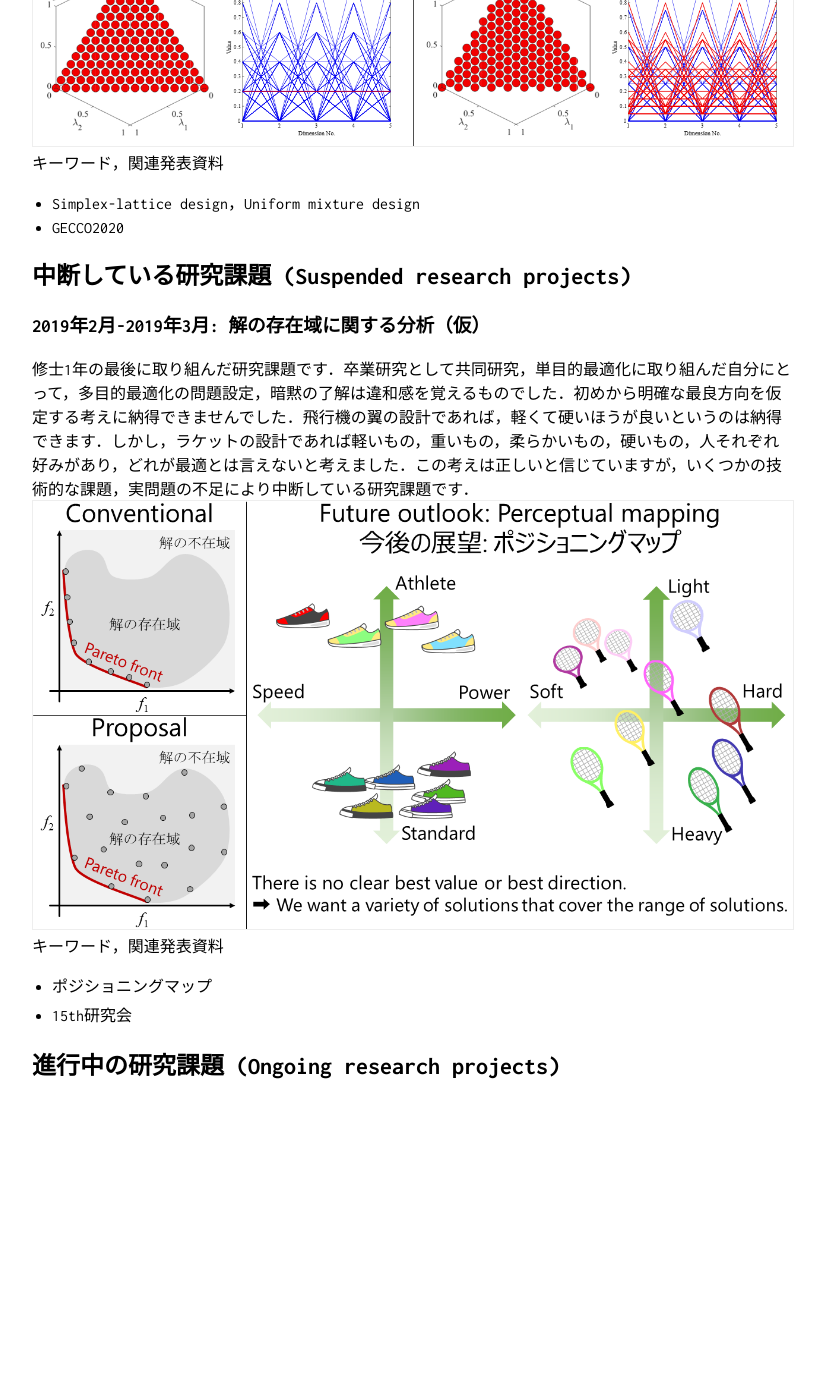
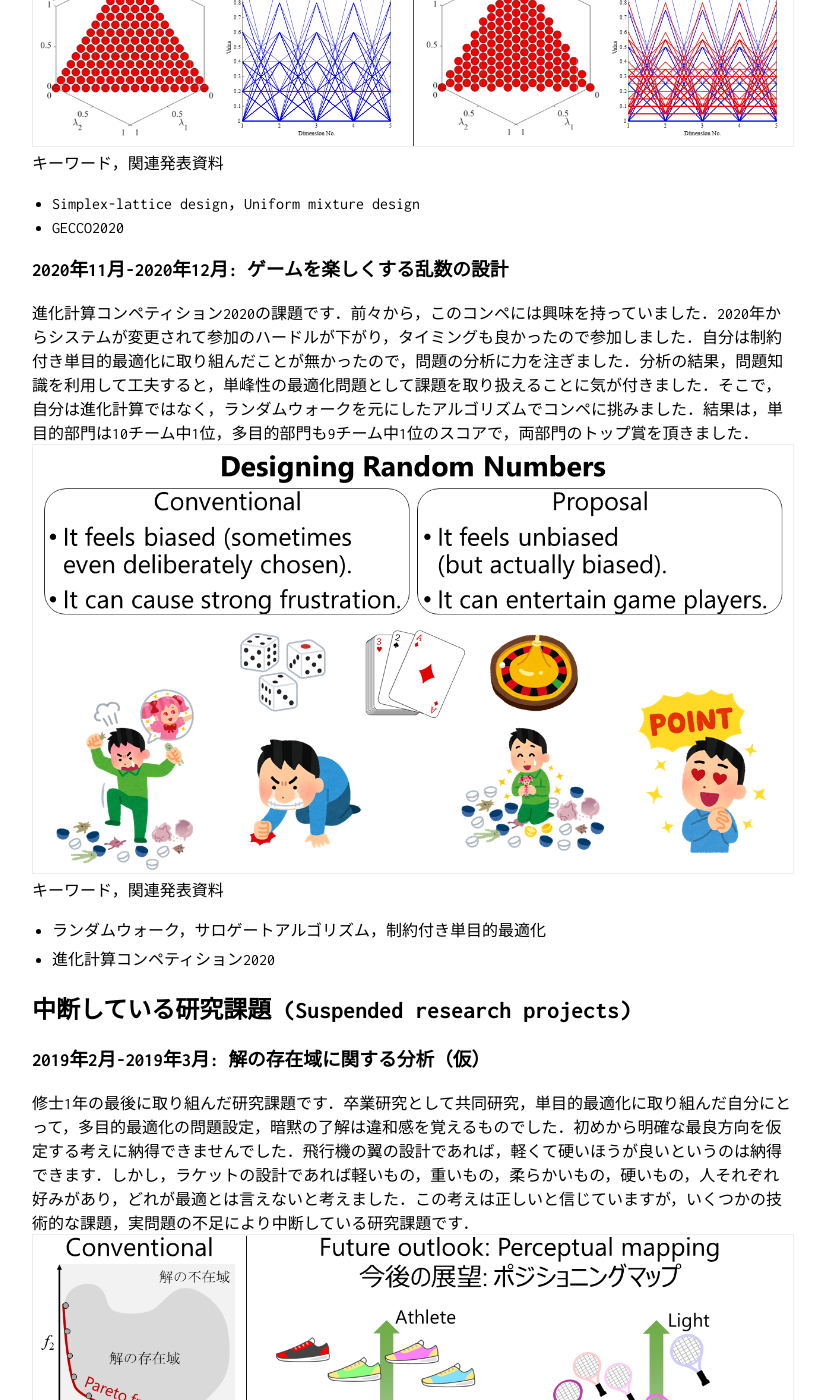
Before and after one commit to tomtkg/tomtkg.github.io, a Jekyll site: the page built from researchJP.md, in a window 1280 px wide and 1400 px high, scrolled down 3842 px. Shown: the whole window, without its empty margins (228-1053 px from the left). Built offline with Jekyll 4.4.1, drawn with Linux system fonts in a browser that asks for light colours; before the commit the page ends 4923 px from its top, so only the background shows below that.

Commit message:
Add comp2020

```diff
--- a/researchJP.md
+++ b/researchJP.md
@@ -43,6 +43,13 @@ title: Tom TKG's Homepage
 - Simplex-lattice design，Uniform mixture design
 - GECCO2020
 
+### 2020年11月-2020年12月: ゲームを楽しくする乱数の設計
+進化計算コンペティション2020の課題です．前々から，このコンペには興味を持っていました．2020年からシステムが変更されて参加のハードルが下がり，タイミングも良かったので参加しました．自分は制約付き単目的最適化に取り組んだことが無かったので，問題の分析に力を注ぎました．分析の結果，問題知識を利用して工夫すると，単峰性の最適化問題として課題を取り扱えることに気が付きました．そこで，自分は進化計算ではなく，ランダムウォークを元にしたアルゴリズムでコンペに挑みました．結果は，単目的部門は10チーム中1位，多目的部門も9チーム中1位のスコアで，両部門のトップ賞を頂きました．
+<img src="image/comp2020.png">
+キーワード，関連発表資料
+- ランダムウォーク，サロゲートアルゴリズム，制約付き単目的最適化
+- 進化計算コンペティション2020
+
 ## 中断している研究課題 (Suspended research projects)
 ### 2019年2月-2019年3月: 解の存在域に関する分析（仮）
 修士1年の最後に取り組んだ研究課題です．卒業研究として共同研究，単目的最適化に取り組んだ自分にとって，多目的最適化の問題設定，暗黙の了解は違和感を覚えるものでした．初めから明確な最良方向を仮定する考えに納得できませんでした．飛行機の翼の設計であれば，軽くて硬いほうが良いというのは納得できます．しかし，ラケットの設計であれば軽いもの，重いもの，柔らかいもの，硬いもの，人それぞれ好みがあり，どれが最適とは言えないと考えました．この考えは正しいと信じていますが，いくつかの技術的な課題，実問題の不足により中断している研究課題です．
```
Also changed, not shown: image/comp2020.png (added).
